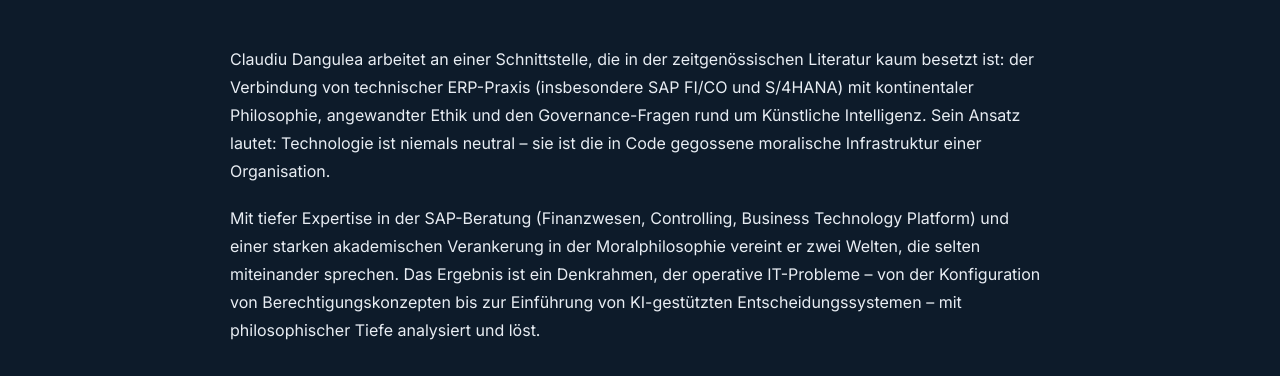
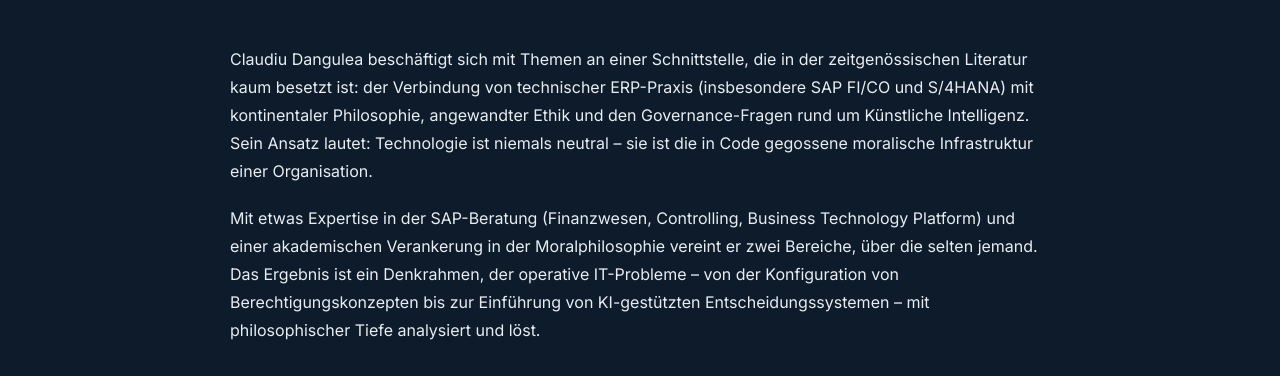
Before and after one commit to intiequals1/pertion, a plain HTML site: page autor.html in a window 1280 px wide. Shown: the part 576-952 px from the top of the page. Drawn offline with Linux system fonts and the light colour scheme.

Commit message:
Revise text in autor.html for clarity and accuracy

```diff
--- a/autor.html
+++ b/autor.html
@@ -100,9 +100,9 @@
         </div>
       </div>
 
-      <p>Claudiu Dangulea arbeitet an einer Schnittstelle, die in der zeitgenössischen Literatur kaum besetzt ist: der Verbindung von technischer ERP-Praxis (insbesondere SAP FI/CO und S/4HANA) mit kontinentaler Philosophie, angewandter Ethik und den Governance-Fragen rund um Künstliche Intelligenz. Sein Ansatz lautet: Technologie ist niemals neutral – sie ist die in Code gegossene moralische Infrastruktur einer Organisation.</p>
+      <p>Claudiu Dangulea beschäftigt sich mit Themen an einer Schnittstelle, die in der zeitgenössischen Literatur kaum besetzt ist: der Verbindung von technischer ERP-Praxis (insbesondere SAP FI/CO und S/4HANA) mit kontinentaler Philosophie, angewandter Ethik und den Governance-Fragen rund um Künstliche Intelligenz. Sein Ansatz lautet: Technologie ist niemals neutral – sie ist die in Code gegossene moralische Infrastruktur einer Organisation.</p>
 
-      <p>Mit tiefer Expertise in der SAP-Beratung (Finanzwesen, Controlling, Business Technology Platform) und einer starken akademischen Verankerung in der Moralphilosophie vereint er zwei Welten, die selten miteinander sprechen. Das Ergebnis ist ein Denkrahmen, der operative IT-Probleme – von der Konfiguration von Berechtigungskonzepten bis zur Einführung von KI-gestützten Entscheidungssystemen – mit philosophischer Tiefe analysiert und löst.</p>
+      <p>Mit etwas Expertise in der SAP-Beratung (Finanzwesen, Controlling, Business Technology Platform) und einer akademischen Verankerung in der Moralphilosophie vereint er zwei Bereiche, über die selten jemand. Das Ergebnis ist ein Denkrahmen, der operative IT-Probleme – von der Konfiguration von Berechtigungskonzepten bis zur Einführung von KI-gestützten Entscheidungssystemen – mit philosophischer Tiefe analysiert und löst.</p>
 
       <h2 style="margin-top:2.5rem;">Fachliche Schwerpunkte</h2>
 
```
